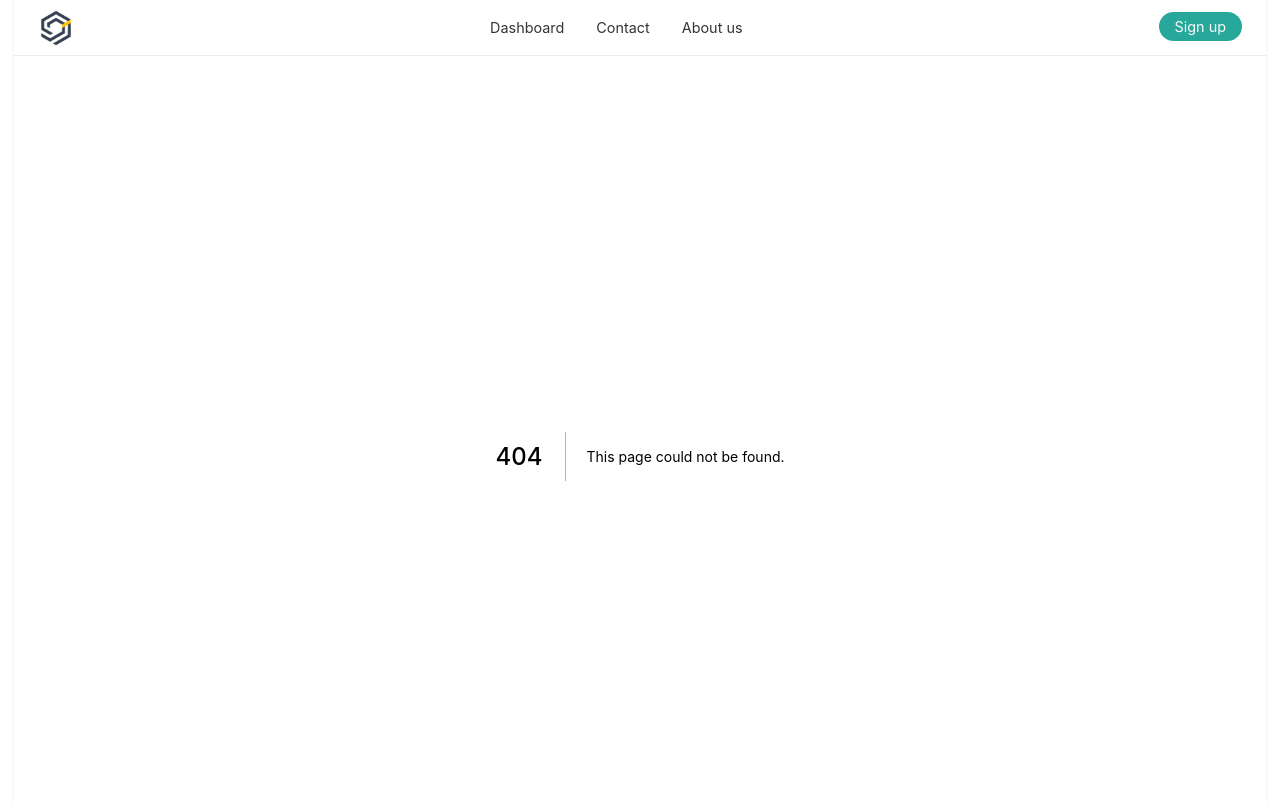
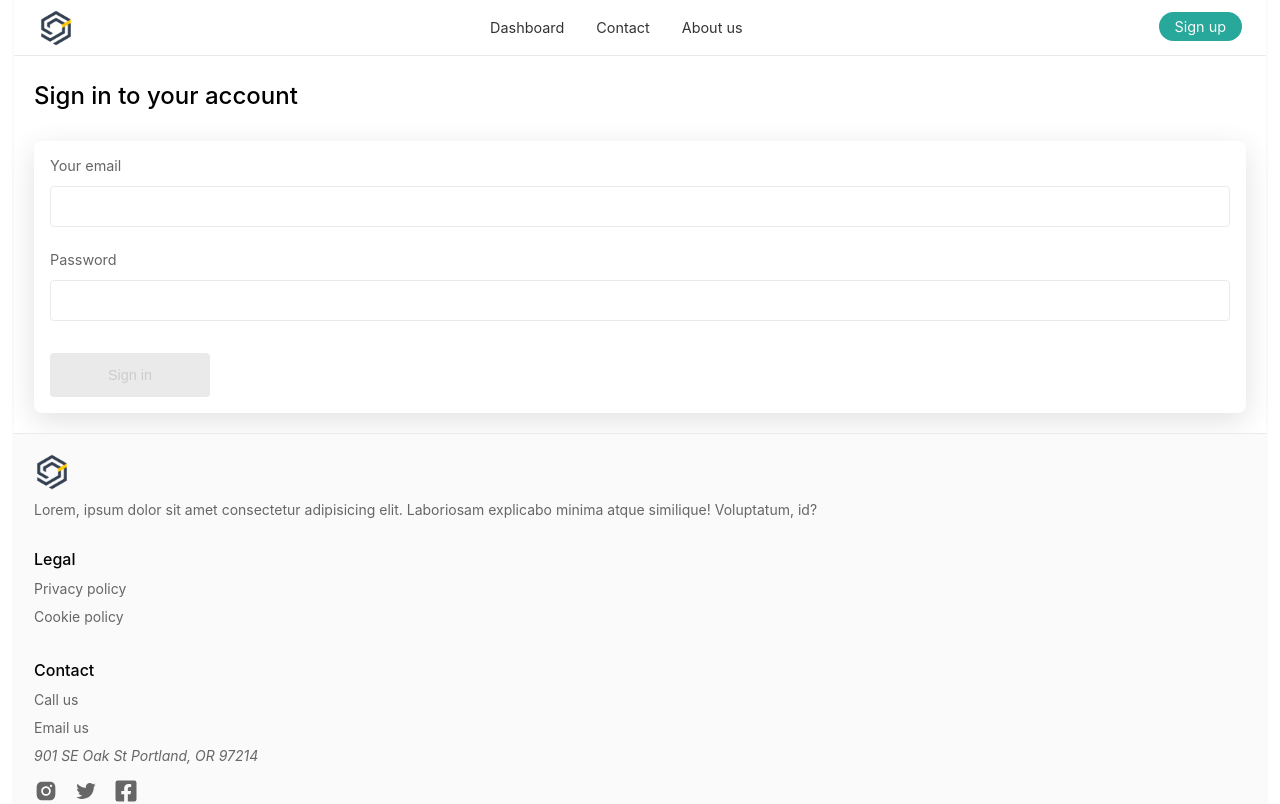
Before and after one commit to iamaamins/sporkbox-client, a Next.js app: page /login in a window 1280 px wide. Before the commit this address had no page. Shown: the top 804 px of the page. Built offline with nearby package versions, Linux system fonts and the light colour scheme.

Commit message:
Login page created

```diff
--- /dev/null
+++ b/components/login/ContactForm.tsx
@@ -0,0 +1,75 @@
+import { useState } from "react";
+import { ChangeEvent, FormEvent } from "types";
+import styles from "@styles/login/ContactForm.module.css";
+
+export default function ContactForm() {
+  const [formData, setFormData] = useState({
+    email: "",
+    password: "",
+  });
+  const [disabled, setDisabled] = useState(true);
+  const [loading, setLoading] = useState(false);
+
+  // Destructure form data and check
+  // If there is an empty field
+  const { email, password } = formData;
+  const hasEmpty = Object.values(formData).some((data) => data === "");
+
+  // Handle change
+  function handleChange(e: ChangeEvent) {
+    if (!hasEmpty) {
+      setDisabled(false);
+    }
+
+    setFormData((prevData) => ({
+      ...prevData,
+      [e.target.id]: e.target.value,
+    }));
+  }
+
+  // Handle submit
+  function handleSubmit(e: FormEvent) {
+    e.preventDefault();
+
+    console.log(formData);
+
+    setFormData({
+      email: "",
+      password: "",
+    });
+  }
+
+  return (
+    <section className={styles.contact_form}>
+      <p className={styles.title}>Sign in to your account</p>
+      <form onSubmit={handleSubmit}>
+        <div className={styles.item}>
+          <label htmlFor="email">Your email</label>
+          <input
+            type="email"
+            id="email"
+            value={email}
+            onChange={handleChange}
+          />
+        </div>
+
+        <div className={styles.item}>
+          <label htmlFor="password">Password</label>
+          <input
+            type="password"
+            id="password"
+            value={password}
+            onChange={handleChange}
+          />
+        </div>
+
+        <button
+          type="submit"
+          className={`${styles.button} ${!disabled && styles.active}`}
+        >
+          Sign in
+        </button>
+      </form>
+    </section>
+  );
+}
--- /dev/null
+++ b/pages/login.tsx
@@ -0,0 +1,9 @@
+import ContactForm from "@components/login/ContactForm";
+
+export default function LoginPage() {
+  return (
+    <main>
+      <ContactForm />
+    </main>
+  );
+}
--- /dev/null
+++ b/styles/login/ContactForm.module.css
@@ -0,0 +1,55 @@
+.contact_form {
+  padding: var(--section_padding);
+}
+
+.title {
+  font-size: 1.5rem;
+  font-weight: 500;
+  margin-bottom: 1.5rem;
+}
+
+.contact_form form {
+  padding: 1rem;
+  border-radius: 0.5rem;
+  box-shadow: var(--shadow_medium);
+}
+
+.item {
+  display: flex;
+  flex-direction: column;
+  margin-bottom: 1.5rem;
+}
+
+.item label {
+  font-size: 0.9rem;
+  color: var(--gray);
+  margin-bottom: 0.75rem;
+}
+
+.item input {
+  padding: 12px;
+  border-radius: 0.25rem;
+  border: 1px solid var(--border_color);
+}
+
+.item input:focus {
+  outline: none;
+  border: 1px solid var(--teal);
+}
+
+.button {
+  border: none;
+  width: 10rem;
+  height: 2.75rem;
+  font-size: 0.9rem;
+  margin-top: 0.5rem;
+  border-radius: 0.25rem;
+  color: var(--disable_font);
+  background: var(--border_color);
+  transition: all 150ms ease-in-out;
+}
+
+.button.active {
+  background: var(--teal);
+  color: var(--almost_white);
+}
```
